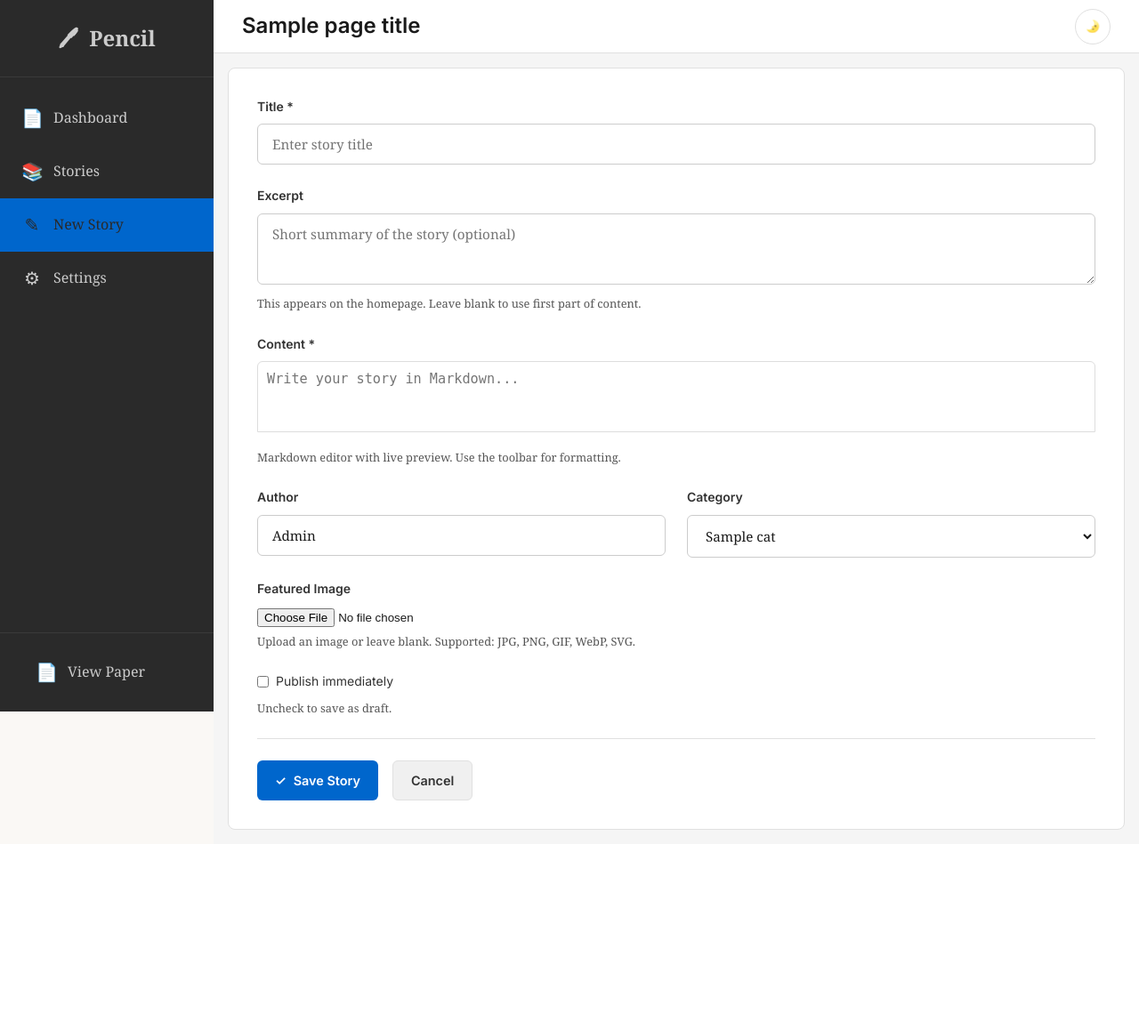
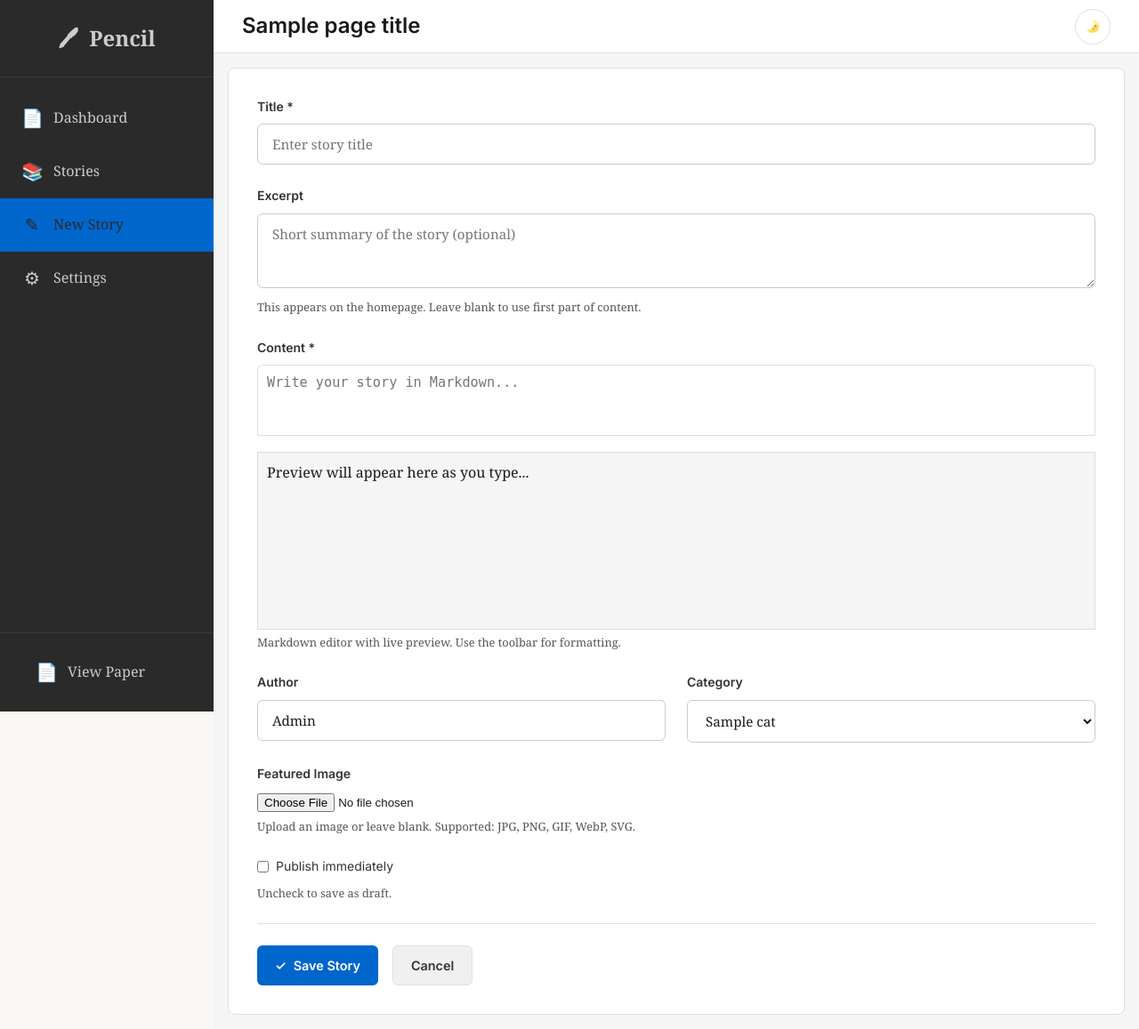
Before and after one commit to setzor/scooper-cms, a Python web app: template templates/cms/create.html in a window 1280 px wide. Shown: the whole page at 89% size. Before the commit the page ends 933 px from the top, so only its background shows below. Run offline with Jinja, Linux system fonts and the light colour scheme; the template is opened without the code that fills it: most values are stand-ins (such as "Sample title", 1, 10 or a date in 2020); some libraries are stand-ins or nearby versions.

Commit message:
Style markdown preview div with visible border and placeholder text
- Add padding, border, min-height, and background to preview div
- Add placeholder text so it's visible even if JS doesn't run
- Applied to both create.html and edit.html

Co-authored-by: setzor <setzor@users.noreply.github.com>

```diff
--- a/templates/cms/create.html
+++ b/templates/cms/create.html
@@ -269,8 +269,8 @@
                             <div
                                 id="markdown-preview"
                                 class="markdown-preview"
-                                style="display: block; width: 100%; margin-top: 10px;"
-                            ></div>
+                                style="display: block; width: 100%; margin-top: 10px; padding: 10px; border: 1px solid var(--cms-border-color, #ddd); min-height: 200px; background: var(--cms-bg-secondary, #f5f5f5);"
+                            >Preview will appear here as you type...</div>
                             <p class="hint">
                                 Markdown editor with live preview. Use the toolbar for formatting.
                             </p>
--- a/templates/cms/edit.html
+++ b/templates/cms/edit.html
@@ -545,8 +545,8 @@
                             <div
                                 id="markdown-preview"
                                 class="markdown-preview"
-                                style="display: block; width: 100%; margin-top: 10px;"
-                            ></div>
+                                style="display: block; width: 100%; margin-top: 10px; padding: 10px; border: 1px solid var(--cms-border-color, #ddd); min-height: 200px; background: var(--cms-bg-secondary, #f5f5f5);"
+                            >Preview will appear here as you type...</div>
                             <p class="hint">
                                 Markdown editor with live preview. Use the toolbar for formatting.
                             </p>
```
